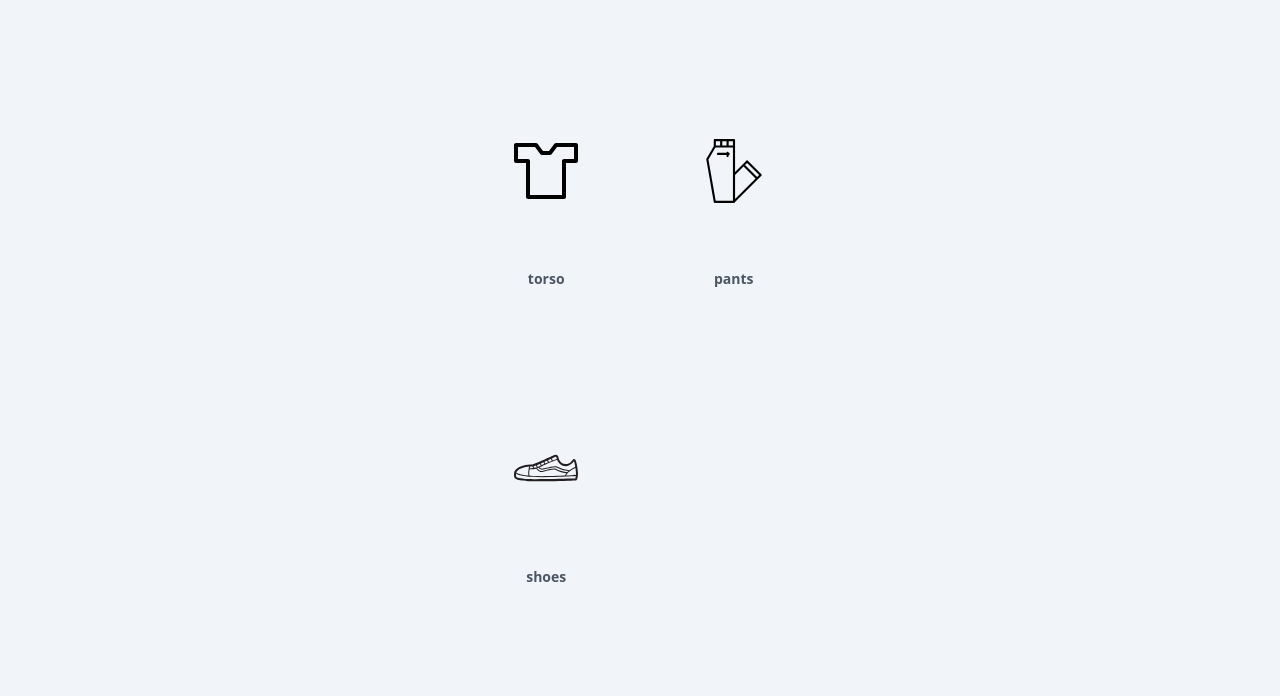
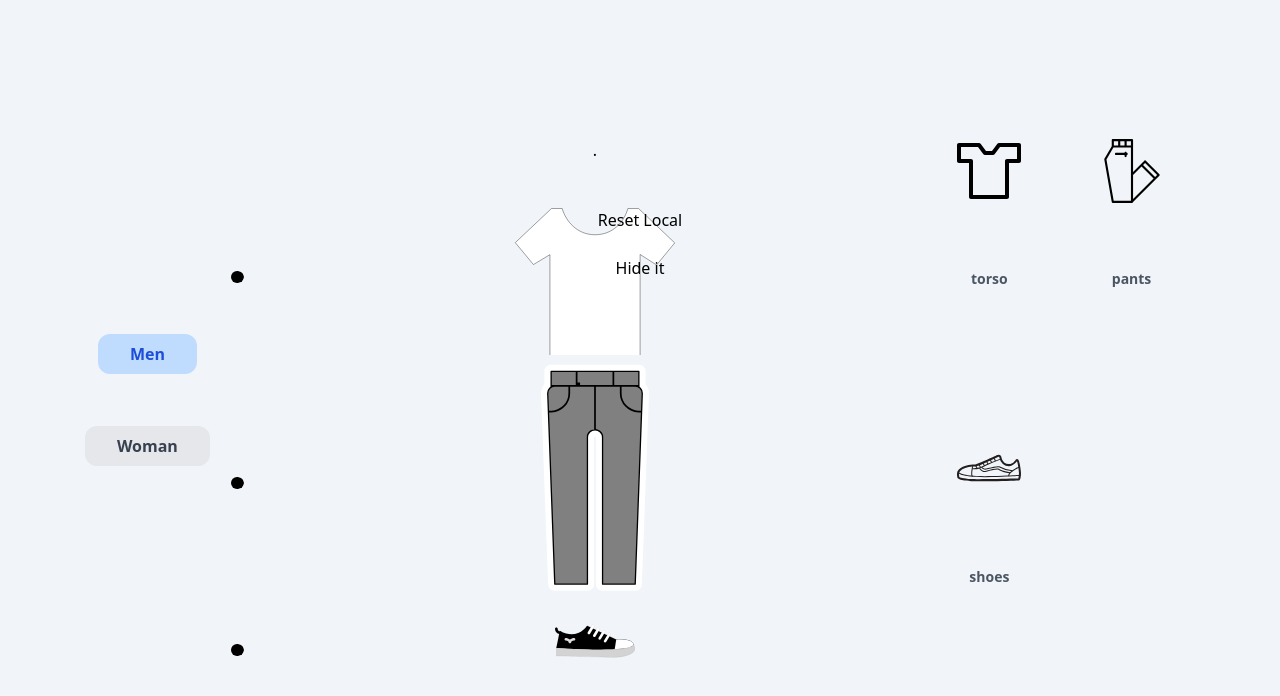
Before and after one commit to bhaveshmhadse/fashify, a Next.js app: page / in a window 1280 px wide. Shown: the top 696 px of the page. Built offline with nearby package versions, Linux system fonts and the light colour scheme.

Commit message:
Refactored

```diff
--- a/components/Container.tsx
+++ b/components/Container.tsx
@@ -96,10 +96,46 @@ const Container = ({}) => {
   }, []);
 
   return (
-    <div className=' w-full h-auto lg:h-full flex flex-col items-center justify-center m-0 bg-slate-100 relative'>
-
+    <div className='m-0 w-full h-auto lg:h-full flex flex-col items-center justify-center m-0 bg-slate-100 relative'>
+      {/* <button onClick={() => alertSomething({ outfitColour, userSelection })} className='m-0 fixed'>
+        Baray
+      </button> */}
+      <button className='m-0 fixed top-52' onClick={() => localStorage.clear()}>
+        Reset Local
+      </button>
+      <button className='m-0 fixed top-64' onClick={() => setshowDown(prev => !prev)}>
+        Hide it
+      </button>
       <div className='m-0 w-full h-full lg:py-12 lg:items-center lg:justify-center lg:flex' style={{ width: "100vw", height: "100vh", margin: "0" }}>
         <div className='m-0 h-full lg:flex lg:flex-row flex flex-col w-full lg:w-11/12 lg:items-center lg:justify-center lg:px-6'>
+          <div className='m-0 py-4 lg:hidden items-center justify-center flex font-black text-2xl uppercase'>Fashify</div>
+          <div className='m-0 h-auto lg:w-1/6 w-full flex items-center justify-evenly lg:flex-col lg:h-2/6'>
+            <div className={`flex items-center justify-center px-8 py-2 rounded-xl font-black text-md hover:bg-blue-200 hover:border-blue-700 hover:text-blue-700 duration-300 ${userSelection.gender == "men" ? " bg-blue-200 border-blue-700 text-blue-700 " : " bg-gray-200 border-gray-700 text-gray-700 "}`} onClick={() => handleGenderChange("men")}>
+              Men
+            </div>
+            <div className={`flex items-center justify-center px-8 py-2 rounded-xl font-black text-md hover:bg-blue-200 hover:border-blue-700 hover:text-blue-700 duration-300 ${userSelection.gender == "women" ? " bg-blue-200 border-blue-700 text-blue-700 " : " bg-gray-200 border-gray-700 text-gray-700 "}`} onClick={() => handleGenderChange("women")}>
+              Woman
+            </div>
+          </div>
+          <div className='m-0 h-5/6 p-0 flex flex-row items-center lg:h-5/6 lg:w-5/6 '>
+            <div className='m-0 w-1/12 h-full flex flex-col items-center '>
+              {outfitType.map((eachObject, index) => {
+                let { type, height, toShow } = eachObject;
+                return (
+                  <div key={Math.random().toString()} className={`flex items-center justify-start w-full ${height} ${!toShow ? " invisible " : ""} my-1 lg:w-1/2`}>
+                    {/* {console.log("userSelection[type]?.color is:", userSelection[type]?.color)} */}
+                    <input className='m-0 bg-transparent rounded-full w-1/2 h-3 border-black ' type='color' name={type} id={type} value={userSelection[type]?.color} onChange={e => handleColourChange(e)} />
+                  </div>
+                );
+              })}
+            </div>
+            <div className='m-0 w-full  h-full flex flex-col items-center justify-center border-gray-300'>
+              <div className='m-0 bg-blue-30  w-full h-1/6 mt-1 flex items-center justify-center'>{""}.</div>
+              <div className='m-0 bg-blue-30  w-full h-2/6 mt-1 flex items-center justify-center'>{show && <RoundNeckTshirt color={userSelection.torso.toString()} />}</div>
+              <div className='m-0 bg-blue-30 bg-slate-100 pt-2 z-10 w-full h-3/6 mt-1 flex items-center justify-center'>{show && <Jeans />}</div>
+              <div className='m-0 bg-blue-30  w-full h-1/6 mt-1 flex items-center justify-center'>{show && <Sneaker2 />}</div>
+            </div>
+          </div>
           <div className='m-0 h-1/6 mt-10 z-0 flex items-center overflow-y-auto  lg:hidden lg:w-2/6 lg:grid-cols-2 lg:h-5/6 lg:overflow-y-auto gap-4 px-2 '></div>
           {showDown && (
             <div className='m-0 h-auto pb-2 fixed w-full lg:relative z-20 bottom-0  flex items-center  overflow-y-auto  lg:grid lg:w-2/6 lg:grid-cols-2 lg:h-5/6 lg:overflow-y-auto gap-4 px-2 '>
@@ -129,7 +165,7 @@ const Container = ({}) => {
                   return (
                     <div key={Math.random().toString()} onClick={() => handleDetailedClothesSelectionModal(currentSelectTedFashionPart, eachFashionPartDetailed)} className={`w-full lg:py-8 lg:my-2 px-12 mx-1 h-3/4 rounded-lg items-center justify-center flex font-black hover:border-0 text-sm lg:w-full lg:m-0 lg:p-0 item lg:h-full whitespace-nowrap hover:bg-blue-200 hover:border-blue-700 hover:text-blue-700 duration-300 ${userSelection[currentSelectTedFashionPart] == eachFashionPartDetailed ? "  " : " rounded-xl  border-gray-300 "} flex-col`}>
                       <img className='m-0 w-16 h-5/6 icon ' src={`${eachFashionPartDetailed.toString().toLowerCase().split(" ").join("-")}.svg`} alt='' />
-                      <div className=' text-gray-600 m-auto flex flex-col items-center justify-center'>
+                      <div className='m-0 text-gray-600 m-auto flex flex-col items-center justify-center'>
                         <div className='m-0 flex items-center justify-center bg-orange-40'>{eachFashionPartDetailed}</div>
                         <div className='m-0 flex items-center justify-center bg-green-60 text-lg'>{userSelection[currentSelectTedFashionPart] == eachFashionPartDetailed ? "." : ""}</div>
                       </div>
```
